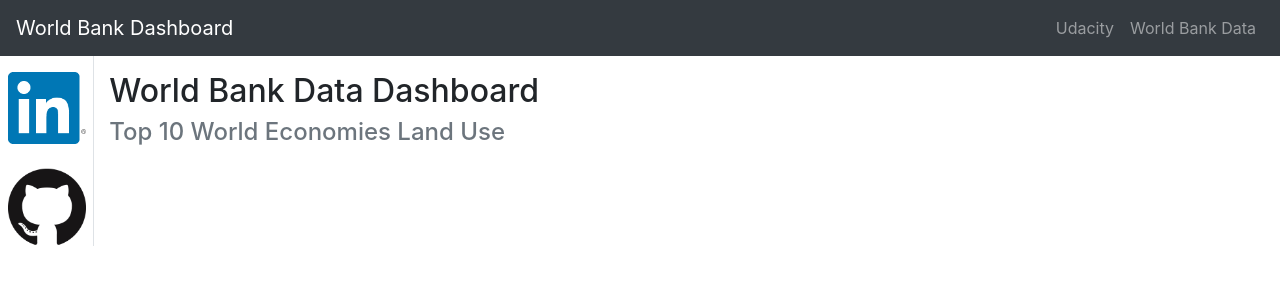
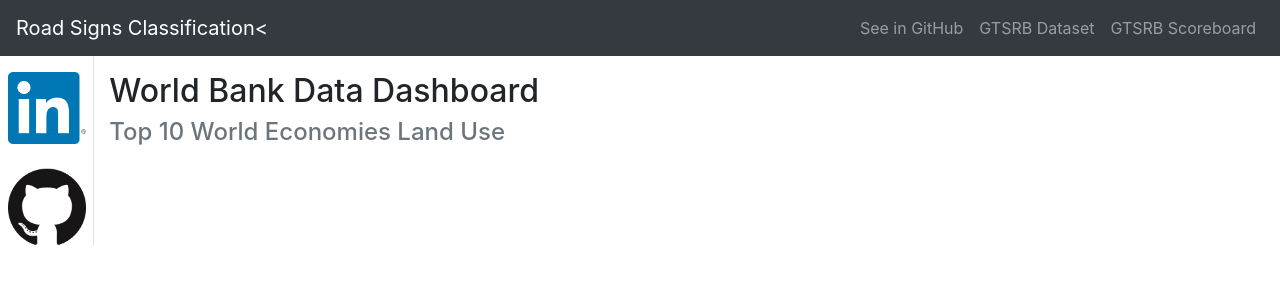
Before and after one commit to j99nowicki/ml_road_signs_web, a Flask app: page / in a window 1280 px wide. Shown: the top 300 px of the page. Run offline with Flask 2, Linux system fonts and the light colour scheme; some libraries are stand-ins or nearby versions.

Commit message:
new navbar

```diff
--- a/worldbankapp/templates/index.html
+++ b/worldbankapp/templates/index.html
@@ -1,6 +1,6 @@
 <head>
 
-<title>World Bank Data Dashboard</title>
+<title>Road Signs Classification</title>
 
 <!--import script files needed from plotly and bootstrap-->
 <link rel="stylesheet" href="https://maxcdn.bootstrapcdn.com/bootstrap/4.0.0/css/bootstrap.min.css" integrity="sha384-Gn5384xqQ1aoWXA+058RXPxPg6fy4IWvTNh0E263XmFcJlSAwiGgFAW/dAiS6JXm" crossorigin="anonymous">
@@ -15,7 +15,7 @@
 
 <!--navbar links-->
 <nav class="navbar navbar-expand-lg navbar-dark bg-dark sticky-top">
-   <a class="navbar-brand" href="#">World Bank Dashboard</a>
+   <a class="navbar-brand" href="#">Road Signs Classification<</a>
   <button class="navbar-toggler" type="button" data-toggle="collapse"
   data-target="#navbarTogglerDemo02"
   aria-controls="navbarTogglerDemo02" aria-expanded="false"
@@ -26,10 +26,13 @@
   <div class="collapse navbar-collapse" id="navbarTogglerDemo02">
     <ul class="navbar-nav ml-auto mt-2 mt-lg-0">
       <li class="nav-item">
-        <a class="nav-link" href="https://www.udacity.com">Udacity</a>
+        <a class="nav-link" href="https://github.com/j99nowicki/ml_road_signs">See in GitHub</a>
       </li>
       <li class="nav-item">
-        <a class="nav-link" href="https://data.worldbank.org/">World Bank Data</a>
+        <a class="nav-link" href="http://benchmark.ini.rub.de/?section=gtsrb&subsection=about">GTSRB Dataset</a>
+      </li>
+      <li class="nav-item">
+        <a class="nav-link" href="http://benchmark.ini.rub.de/?section=gtsrb&subsection=results">GTSRB Scoreboard</a>
       </li>
     </ul>
   </div>
```
